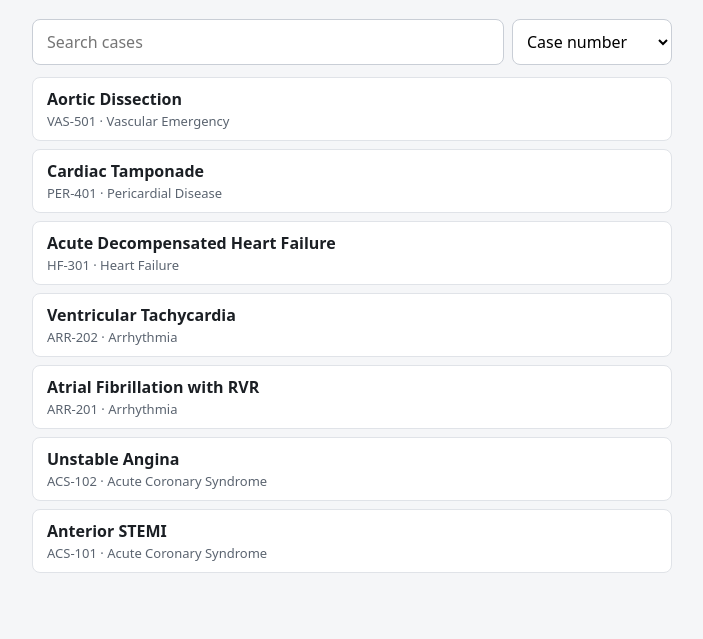
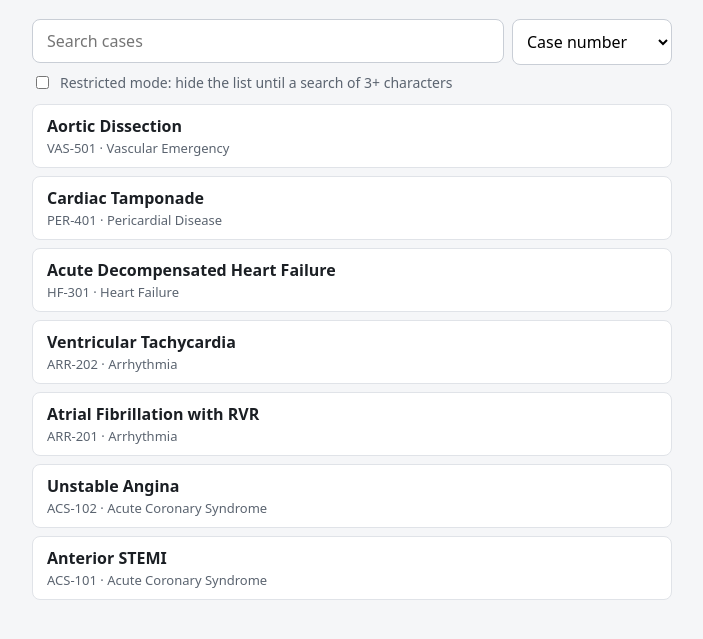
Before and after one commit to mosugi98/cardiovascular-simulator-app, a website: page index.html in a window 1280 px wide. Shown: the part 83-722 px from the top of the page, without its empty margins (288-991 px from the left). Drawn offline with Linux system fonts and the light colour scheme.

Commit message:
Add clear button and empty states to demo search
Clear button and Escape reset the query and refocus the input. Shows
"No search results" for empty matches and "Enter at least 3 characters"
in an optional restricted mode.

Co-Authored-By: Claude Sonnet 5.5 <noreply@anthropic.com>

```diff
--- a/index.html
+++ b/index.html
@@ -7,41 +7,71 @@
   <style>
     body { font: 16px system-ui, sans-serif; margin: 0; background: #f5f6f8; color: #1b1f24; }
     main { max-width: 640px; margin: 0 auto; padding: 16px; }
-    .bar { display: flex; gap: 8px; margin-bottom: 12px; }
-    input[type=search] { flex: 1; padding: 10px 14px; border: 1px solid #c9ced6; border-radius: 8px; font: inherit; }
+    .bar { display: flex; gap: 8px; margin-bottom: 8px; }
+    .field { position: relative; flex: 1; }
+    input[type=search] { width: 100%; box-sizing: border-box; padding: 10px 40px 10px 14px; border: 1px solid #c9ced6; border-radius: 8px; font: inherit; }
+    /* Use our own clear button, not the browser's built-in one. */
+    input[type=search]::-webkit-search-cancel-button { -webkit-appearance: none; }
+    .clear { position: absolute; right: 6px; top: 50%; transform: translateY(-50%); width: 28px; height: 28px; border: 0; border-radius: 50%; background: transparent; color: #5b6470; font-size: 18px; line-height: 1; cursor: pointer; }
+    .clear:hover, .clear:focus-visible { background: #e6e9ee; }
     select { padding: 10px; border: 1px solid #c9ced6; border-radius: 8px; font: inherit; background: #fff; }
+    .opt { display: flex; align-items: center; gap: 8px; font-size: 14px; color: #5b6470; margin-bottom: 12px; }
     ul { list-style: none; padding: 0; margin: 0; }
     li { background: #fff; border: 1px solid #e0e3e8; border-radius: 8px; padding: 10px 14px; margin-bottom: 8px; }
     .meta { color: #5b6470; font-size: 13px; margin-top: 2px; }
     .empty { text-align: center; color: #5b6470; padding: 32px 0; }
+    .empty strong { display: block; color: #1b1f24; font-size: 17px; margin-bottom: 4px; }
   </style>
 </head>
 <body>
   <main>
     <h1>Cases</h1>
     <div class="bar">
-      <input id="q" type="search" placeholder="Search cases" autocomplete="off" aria-label="Search cases" />
+      <div class="field">
+        <input id="q" type="search" placeholder="Search cases" autocomplete="off" aria-label="Search cases" />
+        <button id="clear" class="clear" type="button" aria-label="Clear search" hidden>&times;</button>
+      </div>
       <select id="sort" aria-label="Sort">
         <option value="caseNumber">Case number</option>
         <option value="recentlyPlayed">Recently played</option>
         <option value="name">Name</option>
       </select>
     </div>
+    <label class="opt">
+      <input id="restricted" type="checkbox" />
+      Restricted mode: hide the list until a search of 3+ characters
+    </label>
+
     <ul id="list"></ul>
-    <p id="empty" class="empty" hidden></p>
+    <div id="empty" class="empty" role="status" aria-live="polite" hidden>
+      <strong id="emptyTitle"></strong>
+      <span id="emptyText"></span>
+    </div>
   </main>
 
   <script type="module">
-    import { searchCases } from './src/search/caseSearch.js';
+    import { searchCases, DEFAULT_MIN_QUERY_LENGTH } from './src/search/caseSearch.js';
     import { sampleCases } from './src/data/sampleCases.js';
 
-    const q = document.getElementById('q');
-    const sort = document.getElementById('sort');
-    const list = document.getElementById('list');
-    const empty = document.getElementById('empty');
+    const $ = (id) => document.getElementById(id);
+    const q = $('q'), clearBtn = $('clear'), sort = $('sort'), restricted = $('restricted');
+    const list = $('list'), empty = $('empty'), emptyTitle = $('emptyTitle'), emptyText = $('emptyText');
+
+    function showEmpty(title, text) {
+      emptyTitle.textContent = title;
+      emptyText.textContent = text;
+      empty.hidden = false;
+    }
 
     function render() {
-      const { results } = searchCases(sampleCases, { query: q.value, sort: sort.value });
+      const { results, needsMoreInput } = searchCases(sampleCases, {
+        query: q.value,
+        sort: sort.value,
+        minQueryLength: restricted.checked ? DEFAULT_MIN_QUERY_LENGTH : 0,
+      });
+
+      clearBtn.hidden = q.value.length === 0;
+
       list.replaceChildren(...results.map((c) => {
         const li = document.createElement('li');
         const title = document.createElement('strong');
@@ -52,13 +82,27 @@
         li.append(title, meta);
         return li;
       }));
-      empty.hidden = results.length > 0;
-      empty.textContent = 'No search results. Try another term.';
+
+      if (needsMoreInput) {
+        showEmpty('Enter at least 3 characters', 'Restricted mode is on. Use the search bar above to find a case.');
+      } else if (results.length === 0) {
+        showEmpty('No search results', 'Try another term.');
+      } else {
+        empty.hidden = true;
+      }
+    }
+
+    function clearSearch() {
+      q.value = '';
+      render();
+      q.focus();
     }
 
     q.addEventListener('input', render);
-    q.addEventListener('keydown', (e) => { if (e.key === 'Escape') { q.value = ''; render(); } });
+    q.addEventListener('keydown', (e) => { if (e.key === 'Escape') clearSearch(); });
+    clearBtn.addEventListener('click', clearSearch);
     sort.addEventListener('change', render);
+    restricted.addEventListener('change', render);
     render();
   </script>
 </body>
```
